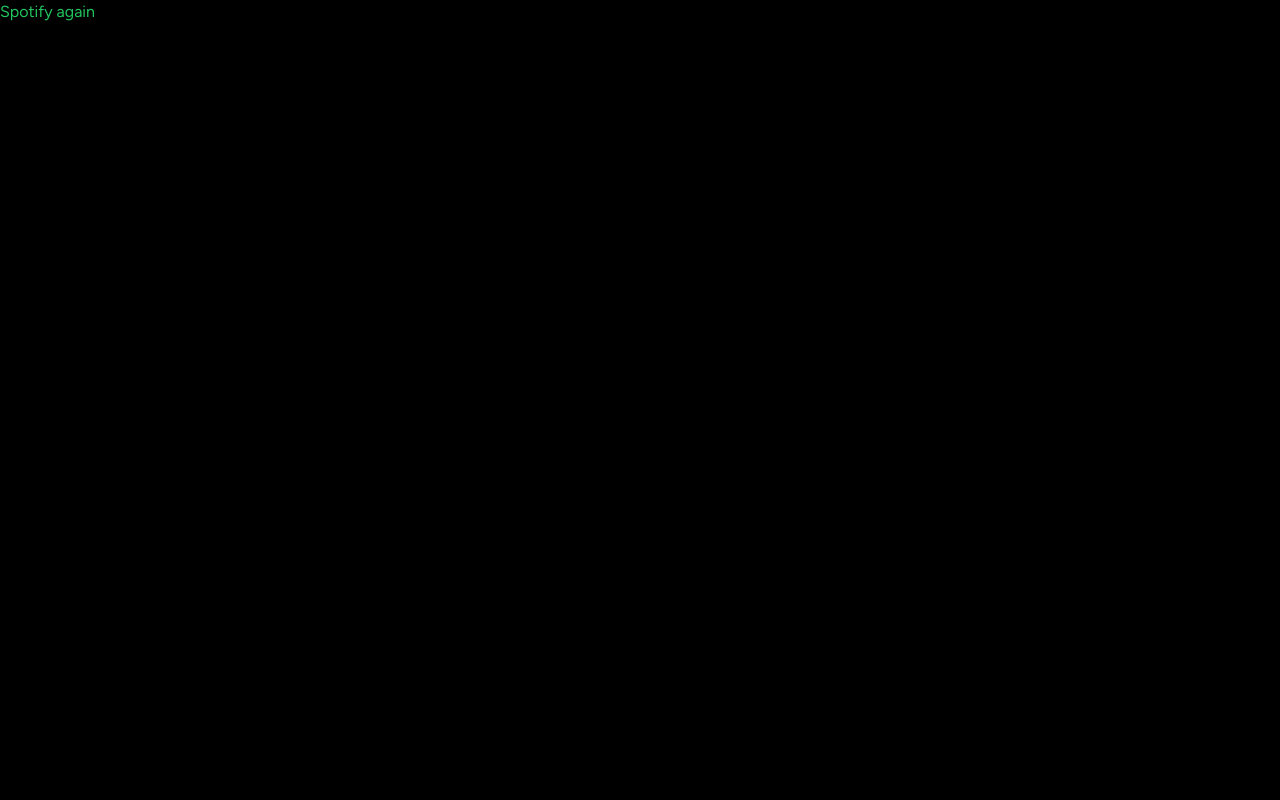
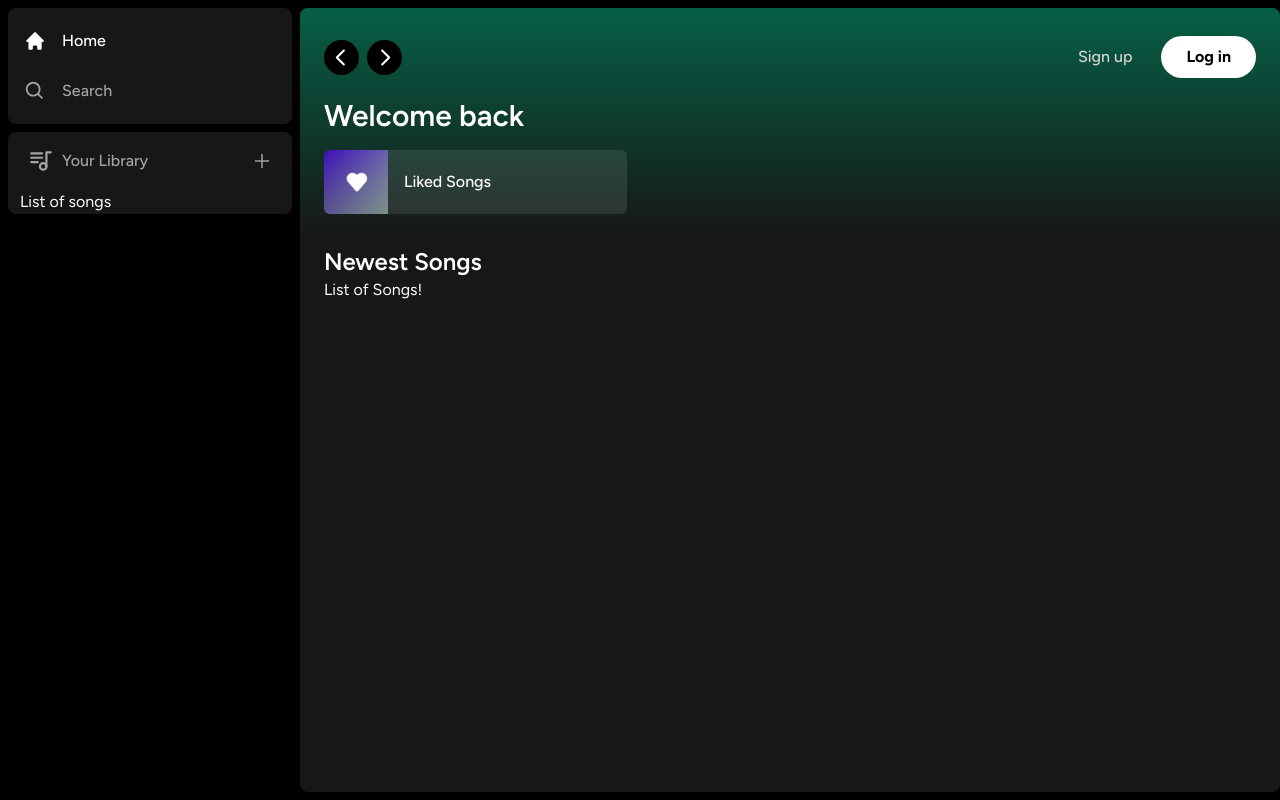
Before and after one commit to Suman-357/Spotify, a Next.js app: page / in a window 1280 px wide. Built offline with nearby package versions, Linux system fonts and the light colour scheme.

Commit message:
Layout design

```diff
--- a/app/(site)/page.tsx
+++ b/app/(site)/page.tsx
@@ -1,9 +1,27 @@
+import Header from "@/components/Header";
+import Listitems from "@/components/Listitems";
+
 
 
 export default function Home() {
   return (
-    <div className="text-green-500">
-      Spotify again
+    <div className="bg-neutral-900 rounded-lg h-full w-full overflow-hidden overflow-y-auto">
+      <Header>
+        <div className="mb-2">
+          <h1 className="text-white text-3xl font-semibold">Welcome back</h1>
+        </div>
+        <div className="grid grid-cols-1 sm:grid-cols-2 xl:grid-cols-3 2xl:grid-cols-4 gap-3 mt-4">
+            <Listitems image="/images/Liked.png" name="Liked Songs" href="Liked"/>
+        </div>
+      </Header>
+      <div className="mt-2 mb-7 px-6">
+        <div className="flex justify-between items-center">
+          <h1 className="text-white text-2xl font-semibold">Newest Songs</h1>
+        </div>
+        <div className="">
+          List of Songs!
+        </div>
+      </div>
     </div>
   );
 }
--- a/app/layout.tsx
+++ b/app/layout.tsx
@@ -1,6 +1,7 @@
 import type { Metadata } from "next";
 import { Figtree } from "next/font/google";
 import "./globals.css";
+import Sidebar from "@/components/Sidebar";
 
 const font = Figtree({ subsets: ["latin"] });
 
@@ -16,7 +17,11 @@
 }>) {
   return (
     <html lang="en">
-      <body className={font.className}>{children}</body>
+      <body className={font.className}>
+          <Sidebar>
+            {children}
+          </Sidebar>
+        </body>
     </html>
   );
 }
--- /dev/null
+++ b/components/Box.tsx
@@ -0,0 +1,25 @@
+
+import { twMerge } from "tailwind-merge";
+
+interface BoxProps{
+    children: React.ReactNode;
+    className?: String;
+}
+
+const Box: React.FC<BoxProps> = ({
+    children,
+    className
+}) => {
+  return (
+    <div className={twMerge(`
+    bg-neutral-900
+    rounded-lg
+    h-fit
+    w-full`
+    )}>
+      {children}
+    </div>
+  )
+}
+
+export default Box
--- /dev/null
+++ b/components/Button.tsx
@@ -0,0 +1,23 @@
+import { forwardRef } from "react"
+import { twMerge } from "tailwind-merge";
+
+interface ButtonProps extends React.ButtonHTMLAttributes<HTMLButtonElement>{}
+
+const Button = forwardRef<HTMLButtonElement, ButtonProps>(({
+  className,
+  children,
+  disabled,
+  type = "button",
+  ...props
+}, ref)=>{
+  return(
+    <button type={type} className={twMerge(`
+    w-full rounded-full bg-green-500 border border-transparent px-3 py-3 disabled:cursor-not-allowed disabled:opacity-50 text-black font-bold hover:opcity-70 transition`,className)} disabled={disabled} ref={ref} {...props}>
+      {children}
+    </button>
+  )
+})
+
+Button.displayName = "button";
+
+export default Button
--- /dev/null
+++ b/components/Header.tsx
@@ -0,0 +1,67 @@
+"use client";
+
+import { useRouter } from "next/navigation";
+import React from "react";
+import { BiSearch } from "react-icons/bi";
+import { HiHome } from "react-icons/hi";
+import { RxCaretLeft, RxCaretRight } from "react-icons/rx";
+import { twMerge } from "tailwind-merge";
+import Button from "./Button";
+
+interface HeaderProps{
+    children: React.ReactNode;
+    className?: string;
+}
+
+const Header: React.FC<HeaderProps> = ({
+    children,
+    className,
+}) => {
+
+    const router = useRouter();
+
+    const handellogout = () => {
+
+    }
+  return (
+    <div className={twMerge(`
+    h-fit
+    bg-gradient-to-b from-emerald-800 p-6`, className)}>
+        <div className="w-full mb-4 flex items-center justify-between">
+            <div className="hidden md:flex gap-x-2 items-center">
+                <button onClick={()=>router.back()} className="rounded-full bg-black flex items-center justify-center hover:opacity-70 transition">
+                    <RxCaretLeft size={35} className="text-white"/>
+                </button>
+                <button onClick={()=>router.forward()} className="rounded-full bg-black flex items-center justify-center hover:opacity-70 transition">
+                    <RxCaretRight size={35} className="text-white"/>
+                </button>
+            </div>
+            <div className="flex md:hidden gap-x-2 items-center">
+                <button className="rounded-full p-2 bg-white flex items-center justify-between hover:opacity-70 transition">
+                <HiHome size={20} className="text-black"/>
+                </button>
+                <button className="rounded-full p-2 bg-white flex items-center justify-between hover:opacity-70 transition">
+                <BiSearch size={20} className="text-black"/>
+                </button>
+            </div>
+            <div className="flex justify-between items-center gap-x-4">
+                <>
+                    <div>
+                        <Button onClick={()=>{}} className="bg-transparent text-neutral-300 font-medium">
+                            Sign up
+                        </Button>
+                    </div>
+                    <div>
+                        <Button onClick={()=>{}} className="bg-white px-6 py-2">
+                            Log in
+                        </Button>
+                    </div>
+                </>
+            </div>
+        </div>
+        {children}
+    </div>
+  )
+}
+
+export default Header
--- /dev/null
+++ b/components/Library.tsx
@@ -0,0 +1,32 @@
+"use client";
+
+import { AiOutlinePlus } from "react-icons/ai";
+import { TbPlaylist } from "react-icons/tb";
+
+const Library = () => {
+
+    const onClick = () =>{
+
+    };
+  return (
+    <div className="flex flex-col">
+        <div className="flex items-center justify-between px-5 pt-4">
+            <div className="inline-flex items-center gap-x-2">
+                <TbPlaylist size={26} className="text-neutral-400"/>
+                <p className="text-neutral-400 font-medium text-md">
+                    Your Library
+                </p>
+            </div>
+            <AiOutlinePlus
+            size={20}
+            onClick={onClick}
+            className="text-neutral-400 cursor-pointer hover:text-white transition"/>
+        </div>
+        <div className="flex flex-col gap-y-2 mt-4 px-3">
+            List of songs
+        </div>
+    </div>
+  )
+}
+
+export default Library
--- /dev/null
+++ b/components/Listitems.tsx
@@ -0,0 +1,40 @@
+"use client";
+
+import Image from "next/image";
+import { useRouter } from "next/navigation";
+import { FaPlay } from "react-icons/fa";
+
+interface ListitemsProps{
+    image: string;
+    name: string;
+    href: string;
+}
+
+const Listitems: React.FC<ListitemsProps> = ({
+    image,
+    name,
+    href
+}) => {
+    const router = useRouter();
+
+    const onclick = () => {
+            router.push(href);
+    }
+  return (
+    <button onClick={onclick} className="relative group flex items-center rounded-md overflow-hidden gap-x-4 bg-neutral-100/10 hover:bg-neutral-100/20 transition pr-4">
+        <div className="relative min-h-[64px] min-w-[64px] ">
+            <Image
+            className="object-cover"
+            fill
+            src={image}
+            alt="Image"/>
+        </div>
+        <p className="font-medium truncate py-5">{name}</p>
+        <div className="absolute transition opacity-0 rounded-full flex items-center justify-center bg-green-500 p-4 drop-shadow-md right-5 group-hover:opacity-100 hover:scale-110">
+            <FaPlay className="text-black"/>
+        </div>
+    </button>
+  )
+}
+
+export default Listitems
--- /dev/null
+++ b/components/Sidebar.tsx
@@ -0,0 +1,59 @@
+"use client";
+
+import { usePathname } from "next/navigation";
+import { useMemo } from "react";
+import { BiSearch } from "react-icons/bi";
+import { HiHome } from "react-icons/hi";
+import Box from "./Box";
+import Sidebaritem from "./Sidebaritem";
+import Library from "./Library";
+
+interface SidebarProps{
+    children: React.ReactNode;
+}
+
+const Sidebar: React.FC<SidebarProps> = ({
+    children
+}) => {
+
+const pathname = usePathname();
+
+const routes = useMemo(()=>[
+    {
+        icon: HiHome,
+        label: "Home",
+        active: pathname !== '/search',
+        href: '/'
+    },
+    {
+        icon: BiSearch,
+        label: "Search",
+        active: pathname === '/search',
+        href: '/search'
+    }
+],[]);
+
+  return (
+    <div className="flex h-full">
+      <div className="hidden md:flex flex-col gap-y-2 bg-black h-full w-[300px] p-2">
+        <Box>
+            <div className="flex flex-col gap-y-4 px-4 py-4">
+              {routes.map((item) => (
+                <Sidebaritem key={item.label}
+                {...item}
+                />
+              ))}
+            </div>
+        </Box>
+        <Box className='overflow-y-auto h-full'>
+            <Library/>
+        </Box>
+      </div>
+      <main className="h-full flex-1 overflow-y-auto py-2">
+        {children}
+      </main>
+    </div>
+  )
+}
+
+export default Sidebar
--- /dev/null
+++ b/components/Sidebaritem.tsx
@@ -0,0 +1,29 @@
+import Link from "next/link";
+import React from "react";
+import { IconType } from "react-icons"
+import { twMerge } from "tailwind-merge";
+
+interface SidebaritemProps{
+    icon: IconType;
+    label: string;
+    active?: boolean;
+    href: string;
+}
+
+const Sidebaritem: React.FC<SidebaritemProps> = ({
+    icon: Icon,
+    label,
+    active,
+    href
+}) => {
+  return (
+    <Link href={href} className={twMerge(`
+    flex flex-row h-auto items-center w-full gap-x-4 text-md font-medium cursor-pointer
+    hover:text-white transition text-neutral-400 py-1`,active && "text-white")}>
+      <Icon size={26}/>
+      <p className="truncate w-full">{label}</p>
+    </Link>
+  )
+}
+
+export default Sidebaritem
```
Also changed, not shown: package.json (+6 -4 lines), public/images/Liked.png (added), 1 other file (tests, documents, lock files or other folders).
